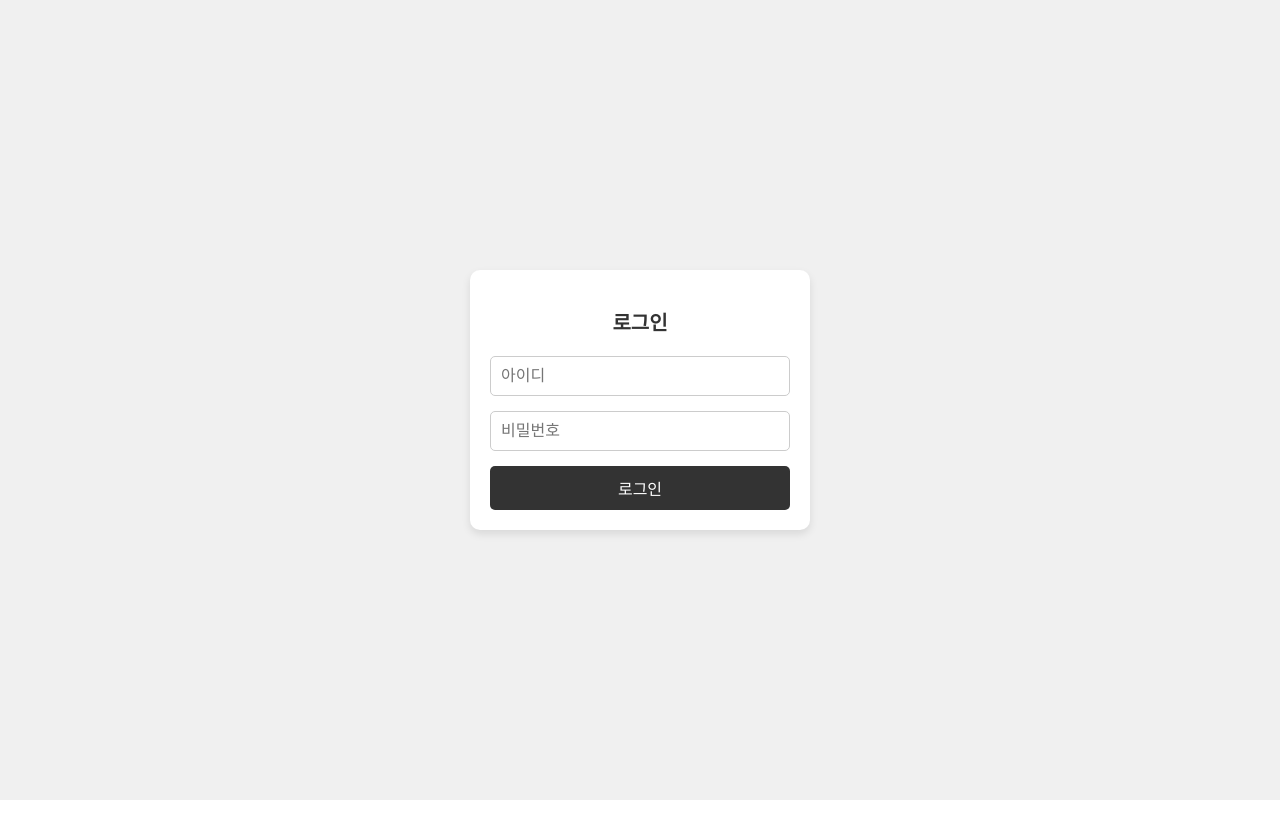
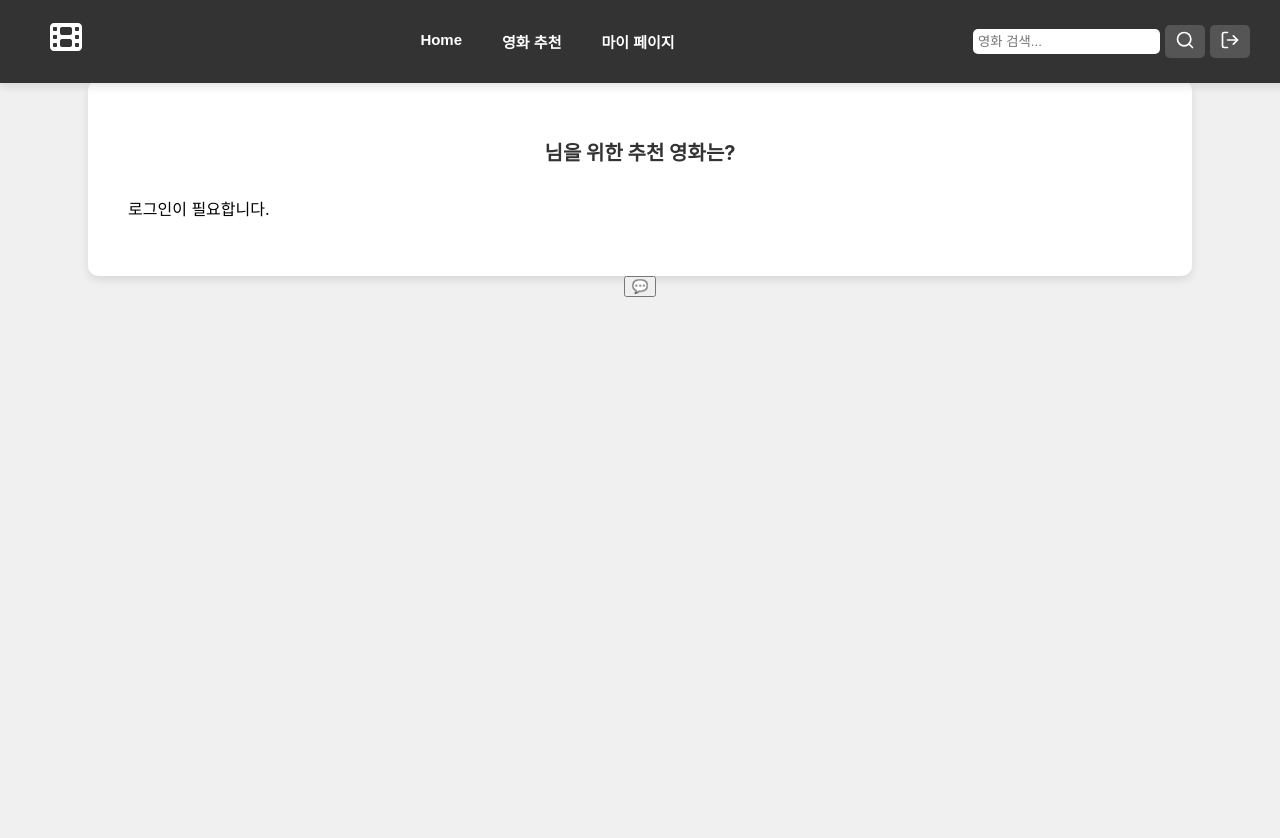
Before and after one commit to axhtl/MovieRecommendations, a React (Create React App) app in the folder frontend/: page /api/ai/predict/1 in a window 1280 px wide. Before the commit this address led to /member/login. Shown: the top 838 px of the page. Before the commit the page ends 800 px from the top, so only its background shows below. Built offline with nearby package versions, Linux system fonts and the light colour scheme.

Commit message:
Frontend: Update to Appjs etc...

```diff
--- a/frontend/src/App.js
+++ b/frontend/src/App.js
@@ -13,55 +13,46 @@ import MovieDetails from './components/list/MovieDetails';
 import ViewPage from './components/page/ViewPage';
 import MemberInfoEdit from './components/list/MemberInfoEdit';
 import RegiMovieDel from './components/list/RegiMovieDel';
-import AdminNavbar from './components/ui/AdminNavbar';
-import AdminDashboard from './components/admin/AdminDashboard';
-import AdminSettings from './components/admin/AdminSettings';
+import AdminNavbar from './components/ui/AdminNavbar'; // 관리자 전용 Navbar 추가
+import AdminDashboard from './components/admin/AdminDashboard'; // 관리자 페이지 예시
+import AdminSettings from './components/admin/AdminSettings'; // 관리자 페이지 예시
 
 function App() {
   // 로그인한 사용자 정보 가져오기
-  const role = localStorage.getItem('role'); // 로컬 스토리지에서 role 가져오기
+  const member = JSON.parse(localStorage.getItem('member'));
+  const isAdmin = member && member.role === 'ADMIN'; // role이 'ADMIN'인지 확인
 
   return (
     <Router>
       <Routes>
-        {/* StartPage 및 회원 관련 경로 */}
+        {/* StartPage를 표시할 때 Navbar를 숨기기 위해 분기 처리 */}
         <Route path="/" element={<StartPage />} />
+        {/* 회원 관련 경로 */}
         <Route path="/member/signup" element={<RegisterPage />} />
         <Route path="/member/login" element={<LoginPage />} />
+        <Route path="/my/:userId" element={<MyPage />} />
+        {/* 설문조사 */}
         <Route path="/survey" element={<SurveyPage />} />
-
-        {/* 관리자 전용 라우트 */}
-        {role === 'ADMIN' && (
-          <>
-            <Route path="/admin" element={<AdminNavbar />}>
-              <Route path="dashboard" element={<AdminDashboard />} />
-              <Route path="settings" element={<AdminSettings />} />
-            </Route>
-            <Route path="*" element={<Navigate to="/admin/dashboard" replace />} />
-          </>
-        )}
-
-        {/* 사용자 전용 라우트 */}
-        {role === 'USER' && (
-          <>
+        {/* 주요 페이지 */}
         <Route path="/main/:userId" element={<MainPage />} />
-            <Route path="/my/:userId" element={<MyPage />} />
-            <Route path="/recommend" element={<RecommendPage />} />
+        {/* 추천 및 검색 */}
+        <Route path="/api/ai/predict/:userId" element={<RecommendPage />} />
         <Route path="/movie/search" element={<SearchPage />} />
         <Route path="/api/movies/detail/:movieId" element={<MovieDetails />} />
         <Route path="/movie/view" element={<ViewPage />} />
         <Route path="/edit/:memberId" element={<MemberInfoEdit />} />
         <Route path="/movies/:movieId" element={<RegiMovieDel />} />
 
+        {/* 네비게이션이 포함된 라우터 */}
         <Route
           path="/"
           element={
             <>
-                  <Navbar />
+              {isAdmin ? <AdminNavbar /> : <Navbar />} {/* 관리자와 일반 사용자 네비게이션 분리 */}
               <Routes>
                 <Route path="/main/:userId" element={<MainPage />} />
                 <Route path="/my/:userId" element={<MyPage />} />
-                    <Route path="/recommend" element={<RecommendPage />} />
+                <Route path="/api/ai/predict/:userId" element={<RecommendPage />} />
                 <Route path="/movie/search" element={<SearchPage />} />
                 <Route path="/api/movies/detail/:movieId" element={<MovieDetails />} />
                 <Route path="/movie/view" element={<ViewPage />} />
@@ -71,13 +62,18 @@ function App() {
             </>
           }
         />
-            <Route path="*" element={<Navigate to="/main/1" replace />} />
-          </>
+
+        {/* 관리자 전용 라우트 */}
+        {isAdmin && (
+          <Route path="/admin" element={<AdminNavbar />}>
+            <Route path="dashboard" element={<AdminDashboard />} />
+            <Route path="settings" element={<AdminSettings />} />
+          </Route>
         )}
 
-        {/* 권한 없는 사용자 */}
-        {(!role || (role !== 'ADMIN' && role !== 'USER')) && (
-          <Route path="*" element={<Navigate to="/member/login" replace />} />
+        {/* 관리자가 아닐 경우 /admin 경로 접근 차단 */}
+        {!isAdmin && (
+          <Route path="/admin/*" element={<Navigate to="/" replace />} />
         )}
       </Routes>
     </Router>
--- a/frontend/src/components/page/LoginPage.jsx
+++ b/frontend/src/components/page/LoginPage.jsx
@@ -37,11 +37,9 @@ const LoginPage = () => {
 
         // role에 따라 페이지 이동
         if (role === 'ADMIN') {
-          navigate('/admin/dashboard', { replace: true }); // 관리자 전용 화면으로 이동
-        } else if (role === 'USER') {
-          navigate(`/main/${memberId}`, { replace: true }); // 사용자 전용 화면으로 이동
+          navigate('/admin/dashboard', { replace: true }); // 관리자 페이지로 이동
         } else {
-          alert('알 수 없는 권한입니다. 다시 시도해 주세요.');
+          navigate(`/main/${memberId}`, { replace: true }); // 일반 사용자 메인 페이지로 이동
         }
       } else {
         alert(message || '로그인 실패. 다시 시도해 주세요.');
--- a/frontend/src/components/page/RegisterPage.jsx
+++ b/frontend/src/components/page/RegisterPage.jsx
@@ -12,17 +12,19 @@ const RegisterPage = () => {
     const handleRegister = async (e) => {
         e.preventDefault();
 
-    // 유효성 검사
+        // 유효성 검사: 모든 필드가 입력되었는지 확인
         if (!nickname || !membername || !password || !confirmPassword) {
             alert('모든 필드를 입력해 주세요.');
             return;
         }
 
+        // 비밀번호 확인
         if (password !== confirmPassword) {
             alert('비밀번호가 일치하지 않습니다.');
             return;
         }
 
+        // 회원가입 데이터
         const data = {
             membername: membername,
             password: password,
@@ -30,6 +32,7 @@ const RegisterPage = () => {
         };
 
         try {
+            // 회원가입 요청
             const response = await fetch('/member/signup', {
                 method: 'POST',
                 headers: {
@@ -39,28 +42,26 @@ const RegisterPage = () => {
             });
 
             if (response.ok) {
-        const result = await response.json();
-        const { id, role } = result; // 응답에서 id와 role 추출
+                const result = await response.json(); // 서버 응답
+                console.log('회원가입 성공:', result); // 응답 확인
+                const memberId = result.id; // 백엔드 응답에서 memberId 추출
 
-        if (!id || !role) {
-          console.error('응답에 id 또는 role 정보가 없습니다.');
-          alert('회원가입은 성공했지만 추가 정보를 저장하지 못했습니다.');
+                if (!memberId) {
+                    console.error("Member ID is missing in the response.");
+                    alert("회원가입이 완료되었지만 회원 정보를 불러오는데 실패했습니다. 다시 시도해 주세요.");
                     return;
                 }
 
-        // Local Storage에 role 저장
-        localStorage.setItem('memberId', id);
-        localStorage.setItem('role', role);
-
                 // 성공 메시지와 페이지 이동
                 alert('회원가입이 성공적으로 완료되었습니다!');
-        navigate(`/survey?userId=${id}`);
-      } else {
+                navigate(`/survey?userId=${memberId}`);            } else {
+                // 실패 시 처리
                 const errorResult = await response.json();
                 console.error('회원가입 실패:', errorResult.message || 'Unknown error');
-        alert(`회원가입에 실패했습니다: ${errorResult.message || '다시 시도해 주세요.'}`);
+                alert(`회원가입에 실패했습니다. 오류: ${errorResult.message || '다시 시도해 주세요.'}`);
             }
         } catch (error) {
+            // 네트워크 또는 서버 오류 처리
             console.error('서버와의 연결에 문제가 발생했습니다:', error);
             alert('오류가 발생했습니다. 잠시 후 다시 시도해 주세요.');
         }
```
Lines whose indentation alone changed are shown as unchanged.
